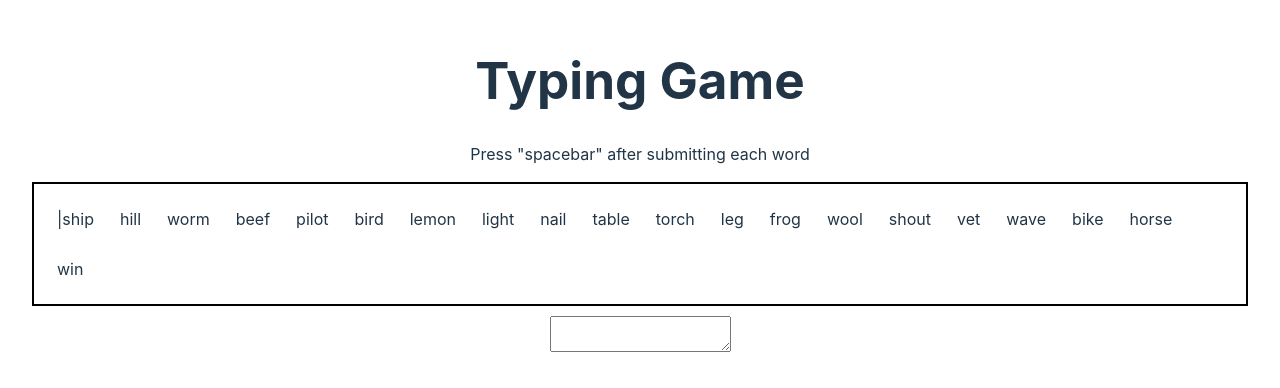
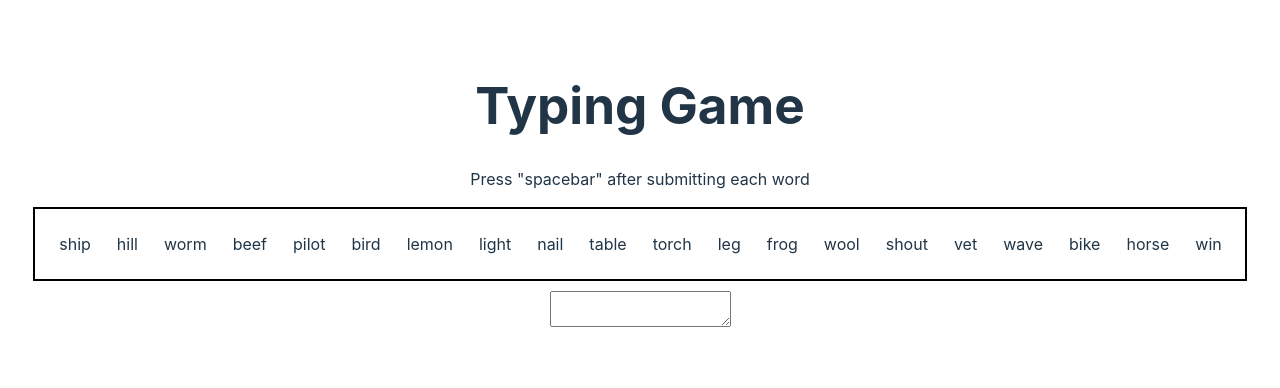
Before and after one commit to johnww15/Typing-game, a React (Vite) app: page / in a window 1280 px wide. Shown: the part 212-600 px from the top of the page. Built offline with nearby package versions, Linux system fonts and the light colour scheme.

Commit message:
styled the caret

```diff
--- a/src/App.css
+++ b/src/App.css
@@ -35,3 +35,17 @@
   padding: 10px;
   box-sizing: border-box;
 }
+
+.caret {
+  display: inline-block;
+  background-color: white;
+  color:transparent;
+  width: 1px;
+  animation: blink 1s steps(1) infinite;
+}
+
+@keyframes blink {
+  50% {
+    background-color: transparent;
+  }
+}
```
